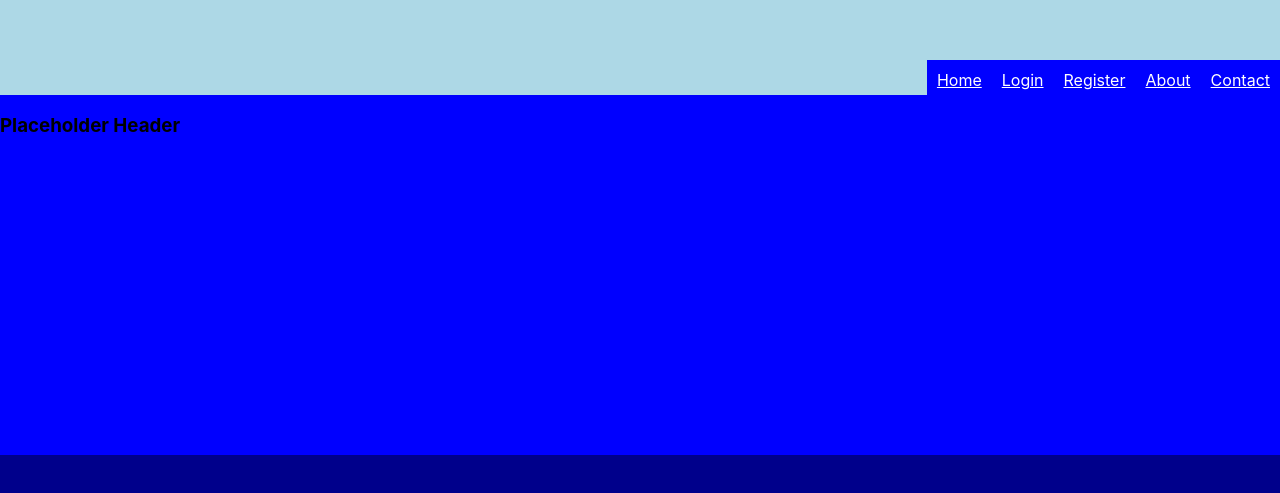
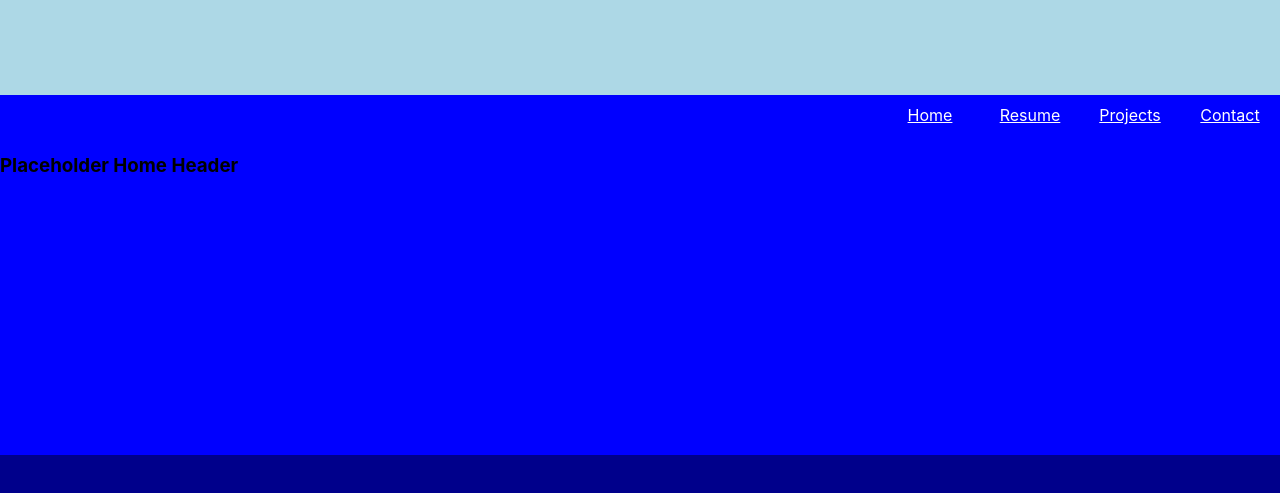
Before and after one commit to rhonvyramos/portfolio-with-react, a React (Create React App) app: page / in a window 1280 px wide. Shown: the part 265-758 px from the top of the page. Built offline with nearby package versions, Linux system fonts and the light colour scheme.

Commit message:
added React links to navigation bar; now swaps page elements to placeholder pages

```diff
--- a/src/App.js
+++ b/src/App.js
@@ -3,6 +3,7 @@ import './App.css';
 
 import NavBar from './components/navbar';
 import HomePage from './components/homepage';
+import PageContainer from './components/PageContainer';
 
 function App() {
   const [selectedPage, setPage] = useState('homePage');
@@ -10,10 +11,9 @@ function App() {
   return (
     <section id="content_body">
       <section id="body_header">
-        <NavBar />
       </section>
       <section id="body_main">
-        <HomePage selectedPage={selectedPage} setPage={setPage} />
+        <PageContainer />
       </section>
       <section id="body_footer">
       </section>
--- /dev/null
+++ b/src/components/PageContainer.js
@@ -0,0 +1,26 @@
+import React, { useState } from "react";
+import NavBar from "./navbar";
+import HomePage from "./homepage";
+import ResumePage from "./resume";
+import ProjectPage from "./projects";
+import ContactPage from "./contacts";
+
+export default function PageContainer() {
+    const [selectedPage, setPage] = useState('Home');
+
+    const renderPage = () => {
+        if(selectedPage === 'Home') { return <HomePage />}
+        if(selectedPage === 'Resume') { return <ResumePage />}
+        if(selectedPage === 'Projects') { return <ProjectPage />}
+        if(selectedPage === 'Contacts') { return <ContactPage />}
+    }
+
+    const handlePageChange = (page) => setPage(page);
+
+    return (
+        <div>
+            <NavBar selectedPage={selectedPage} handlePageChange={handlePageChange} />
+            {renderPage()}
+        </div>
+    )
+}
--- a/src/components/contacts.js
+++ b/src/components/contacts.js
@@ -1 +1,8 @@
 import React from "react";
+
+export default function ContactPage({selectedPage, setPage}) {
+    console.log("Selected page is: " + selectedPage);
+    return (
+        <h1>Placeholder Contact Header</h1>
+    )
+}
--- a/src/components/homepage.js
+++ b/src/components/homepage.js
@@ -3,6 +3,6 @@ import React from "react";
 export default function HomePage({selectedPage, setPage}) {
     console.log("Selected page is: " + selectedPage);
     return (
-        <h1>Placeholder Header</h1>
+        <h1>Placeholder Home Header</h1>
     )
 }
--- a/src/components/navbar.js
+++ b/src/components/navbar.js
@@ -1,24 +1,33 @@
 import React from "react";
 import "../styles/navbar.css"
 
-export default function NavBar() {
+export default function NavBar({selectedPage, handlePageChange}) {
     return (
         <nav id="header_navbar">
             <section id="navbar_selections">
                 <div>
-                    <a href="#">Home</a>
+                    <a href="#home"
+                    onClick={() => handlePageChange('Home')}
+                    className={selectedPage === 'Home' ? 'nav-link active' : 'nav-link'}
+                    >Home</a>
                 </div>
                 <div>
-                    <a href="#">Login</a>
+                    <a href="#resume"
+                    onClick={() => handlePageChange('Resume')}
+                    className={selectedPage === 'Resume' ? 'nav-link active' : 'nav-link'}
+                    >Resume</a>
                 </div>
                 <div>
-                    <a href="#">Register</a>
+                    <a href="#project"
+                    onClick={() => handlePageChange('Projects')}
+                    className={selectedPage === 'Projects' ? 'nav-link active' : 'nav-link'}
+                    >Projects</a>
                 </div>
                 <div>
-                    <a href="#">About</a>
-                </div>
-                <div>
-                    <a href="#">Contact</a>
+                    <a href="#contact"
+                    onClick={() => handlePageChange('Contacts')}
+                    className={selectedPage === 'Contacts' ? 'nav-link active' : 'nav-link'}
+                    >Contact</a>
                 </div>
             </section>
         </nav>
--- a/src/components/projects.js
+++ b/src/components/projects.js
@@ -1 +1,8 @@
 import React from "react";
+
+export default function ProjectPage({selectedPage, setPage}) {
+    console.log("Selected page is: " + selectedPage);
+    return (
+        <h1>Placeholder Project Header</h1>
+    )
+}
--- /dev/null
+++ b/src/components/resume.js
@@ -0,0 +1,8 @@
+import React from "react";
+
+export default function ResumePage({selectedPage, setPage}) {
+    console.log("Selected page is: " + selectedPage);
+    return (
+        <h1>Placeholder Resume Header</h1>
+    )
+}
--- a/src/styles/navbar.css
+++ b/src/styles/navbar.css
@@ -1,19 +1,21 @@
 #body_header #header_navbar {
     display: flex;
-    justify-content: flex-end;
-    position: relative;
-    top: 325px;
 }
 
 #navbar_selections {
     display: flex;
     flex-direction: row;
-    background-color: blue;
+    justify-content: flex-end;
 }
 
 #navbar_selections div {
+    height: 20px;
+    width: 80px;
+    background-color: blue;
+    margin: 10px;
 
-    margin: 10px;
+    display: flex;
+    justify-content: center;
 }
 
 div a {
```
